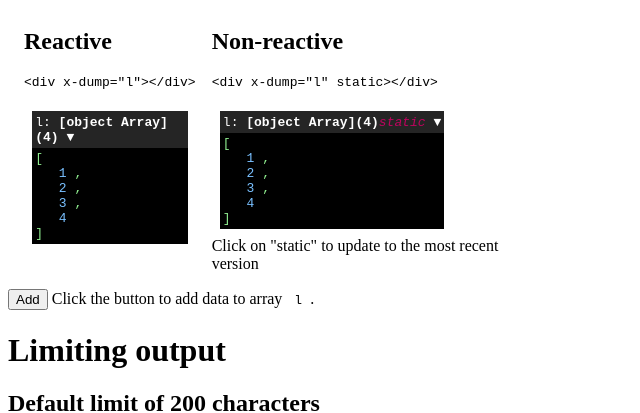
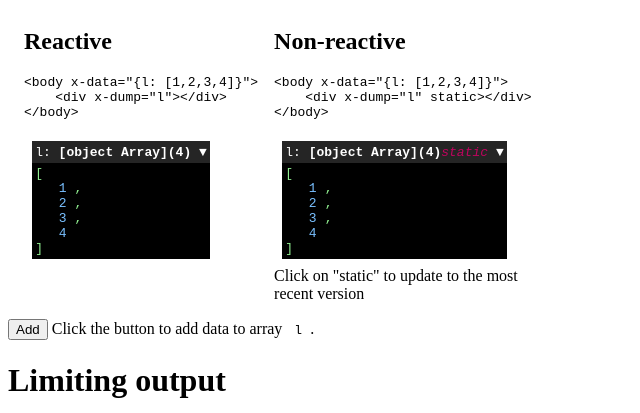
Before and after one commit to flappix/flappix.github.io, a plain HTML site: page x-dump-alpinejs/index.html in a window 1280 px wide. Shown: the part 425-838 px from the top of the page, without its empty margins (0-640 px from the left). Drawn offline with nearby package versions, Linux system fonts and the light colour scheme.

Commit message:
update example

```diff
--- a/x-dump-alpinejs/index.html
+++ b/x-dump-alpinejs/index.html
@@ -25,14 +25,18 @@
 			<div>
 				<!-- reflects dynamic changes -->
 				<h2>Reactive</h2>
-				<pre>&lt;div x-dump=&quot;l&quot;&gt;&lt;/div&gt;</pre>
+				<pre>&lt;body x-data=&quot;{l: [1,2,3,4]}&quot;&gt;
+    &lt;div x-dump=&quot;l&quot;&gt;&lt;/div&gt;
+&lt;/body&gt;</pre>
 				<div x-dump="l"></div>
 			</div>
 
 			<div>
 				<!-- will not change after "users" is modified -->
 				<h2>Non-reactive</h2>
-				<pre>&lt;div x-dump=&quot;l&quot; static&gt;&lt;/div&gt;</pre>
+				<pre>&lt;body x-data=&quot;{l: [1,2,3,4]}&quot;&gt;
+    &lt;div x-dump=&quot;l&quot; static&gt;&lt;/div&gt;
+&lt;/body&gt;</pre>
 				<div x-dump="l" static></div><br />
 				Click on "static" to update to the most recent version<br />
 			</div>
```
